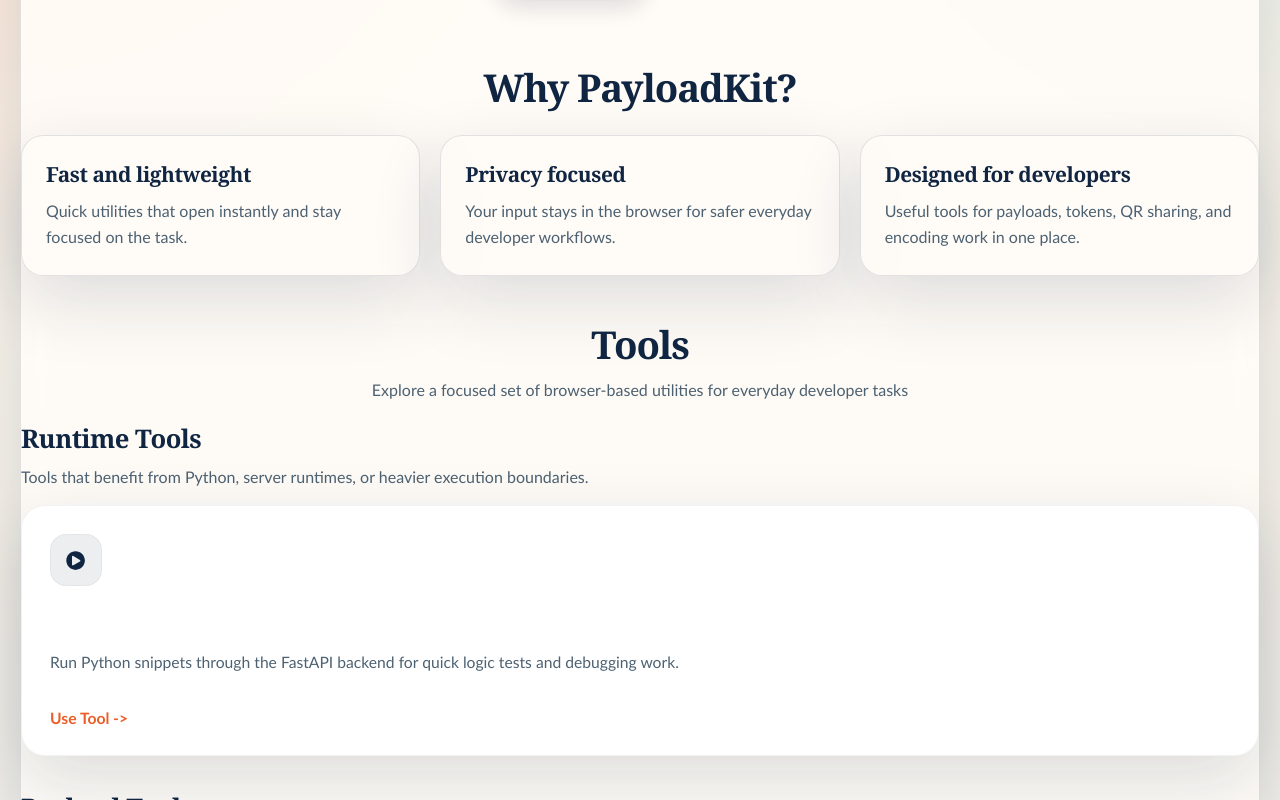
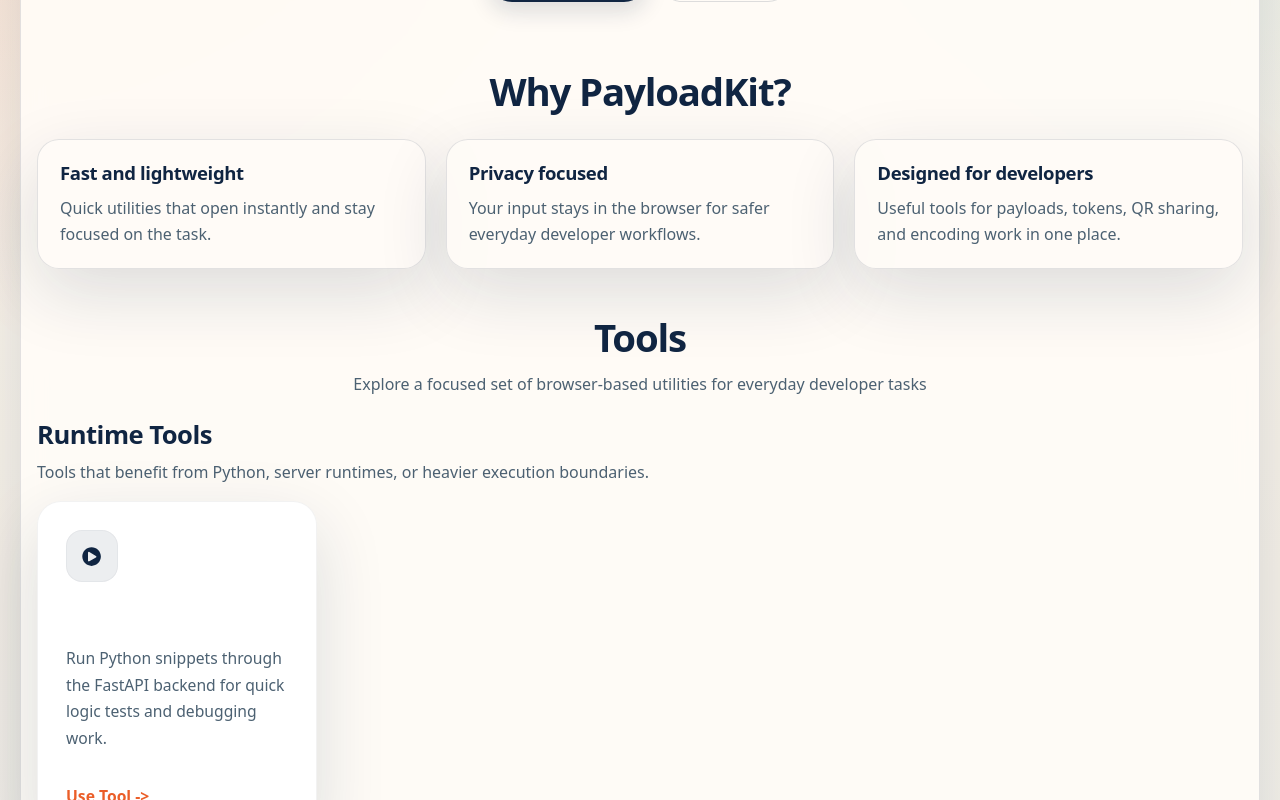
Before and after one commit to ABHISHEKKORIVI/payloadkit, a React (Create React App) app in the folder dev-tools-frontend/: page / in a window 1280 px wide. Shown: the part 420-1220 px from the top of the page. Built offline with nearby package versions, Linux system fonts and the light colour scheme; no server answers.

Commit message:
fix: update font family in index.css and remove visibility flag from QR Generator tool

```diff
--- a/dev-tools-frontend/src/App.css
+++ b/dev-tools-frontend/src/App.css
@@ -30,6 +30,8 @@
 .app-shell {
   min-height: 100vh;
   padding: 18px 20px 56px;
+  display: flex;
+  flex-direction: column;
 }
 
 .topbar {
@@ -53,7 +55,6 @@
   background: transparent;
   padding: 0;
   color: var(--ink-strong);
-  font-family: Georgia, 'Times New Roman', serif;
   font-size: 1.7rem;
   font-weight: 700;
   letter-spacing: -0.03em;
@@ -200,6 +201,8 @@
 .app-content {
   width: 100%;
   margin: 0 auto;
+  padding-inline: 0;
+  flex: 1 0 auto;
 }
 
 .home-page,
@@ -247,7 +250,6 @@
 .page-header h1,
 .hero-card h2 {
   margin: 0;
-  font-family: Georgia, 'Times New Roman', serif;
   font-weight: 700;
   letter-spacing: -0.03em;
 }
@@ -307,15 +309,33 @@
 
 .why-section {
   margin-bottom: 34px;
+  padding-inline: 16px;
 }
 
 .cards-section {
-  padding: 8px 0 0;
+  padding: 8px 0 20px;
 }
 
 .tool-group-list {
   display: grid;
   gap: 34px;
+}
+
+.tool-group {
+  padding-inline: 16px;
+}
+
+.tool-group--compact {
+  padding-inline: 16px;
+}
+
+.tool-group--compact .hero-grid {
+  grid-template-columns: repeat(auto-fit, minmax(250px, 280px));
+  justify-content: start;
+}
+
+.tool-group--compact .tool-card-button {
+  max-width: 280px;
 }
 
 .tool-group-heading {
@@ -324,7 +344,6 @@
 
 .tool-group-heading h3 {
   margin: 0;
-  font-family: Georgia, 'Times New Roman', serif;
   font-size: clamp(1.3rem, 2vw, 1.7rem);
   letter-spacing: -0.02em;
 }
@@ -343,7 +362,6 @@
 
 .section-heading h2 {
   margin: 0;
-  font-family: Georgia, 'Times New Roman', serif;
   font-size: clamp(1.8rem, 3vw, 2.5rem);
   letter-spacing: -0.03em;
 }
@@ -362,15 +380,14 @@
 .why-card {
   border: 1px solid var(--line);
   border-radius: 22px;
-  padding: 24px;
+  padding: 20px 22px;
   background: rgba(255, 252, 247, 0.85);
   box-shadow: var(--shadow);
 }
 
 .why-card h3 {
   margin: 0 0 10px;
-  font-family: Georgia, 'Times New Roman', serif;
-  font-size: 1.3rem;
+  font-size: 1.16rem;
   letter-spacing: -0.02em;
 }
 
@@ -627,6 +644,22 @@
   box-shadow: none;
 }
 
+.python-run-button--unavailable {
+  background: rgba(16, 37, 66, 0.9);
+}
+
+.python-run-button--unavailable:hover {
+  transform: none;
+  opacity: 0.5;
+  box-shadow: 0 10px 22px rgba(16, 37, 66, 0.14);
+  cursor: not-allowed;
+}
+
+.python-run-button--unavailable:focus-visible {
+  outline: 3px solid rgba(235, 94, 40, 0.34);
+  outline-offset: 3px;
+}
+
 .disabled-link {
   pointer-events: none;
   opacity: 0.45;
@@ -801,6 +834,7 @@
   padding: 22px 12px 8px;
   text-align: center;
   color: var(--ink-soft);
+  flex-shrink: 0;
 }
 
 .site-footer p {
@@ -821,6 +855,10 @@
 @media (max-width: 680px) {
   .app-shell {
     padding: 12px 12px 40px;
+  }
+
+  .app-content {
+    padding-inline: 4px;
   }
 
   .topbar {
--- a/dev-tools-frontend/src/App.js
+++ b/dev-tools-frontend/src/App.js
@@ -454,7 +454,11 @@
 
         <div className="tool-group-list">
           {visibleToolGroups.map((group) => (
-            <section className="tool-group" key={group.id} aria-labelledby={`${group.id}-tools`}>
+            <section
+              className={group.id === 'backend' ? 'tool-group tool-group--compact' : 'tool-group'}
+              key={group.id}
+              aria-labelledby={`${group.id}-tools`}
+            >
               <div className="tool-group-heading">
                 <h3 id={`${group.id}-tools`}>{group.title}</h3>
                 <p>{group.description}</p>
--- a/dev-tools-frontend/src/components/PythonTool.js
+++ b/dev-tools-frontend/src/components/PythonTool.js
@@ -2,18 +2,10 @@
   pythonCode,
   pythonOutput,
   pythonError,
-  pythonStatus,
   onPythonCodeChange,
-  onRunPython,
   onCopy,
 }) {
-  const isBusy = pythonStatus === 'loading' || pythonStatus === 'running';
-  const buttonLabel =
-    pythonStatus === 'loading'
-      ? 'Connecting...'
-      : pythonStatus === 'running'
-        ? 'Running...'
-        : 'Run Python';
+  const buttonLabel = 'Run Python';
 
   return (
     <section className="page-panel">
@@ -22,11 +14,16 @@
           <p className="panel-kicker">Developer Tool</p>
           <h1>Python Compiler</h1>
           <p className="page-text">
-            Run lightweight Python snippets through the FastAPI backend. Great for quick logic
-            checks, interview practice, and scratchpad experiments.
+            Python execution still needs the backend, so the button stays in a disabled-looking
+            state for this UI-only release.
           </p>
         </div>
-        <button type="button" onClick={onRunPython} disabled={isBusy}>
+        <button
+          type="button"
+          className="python-run-button python-run-button--unavailable"
+          aria-disabled="true"
+          title="Backend unavailable in this release"
+        >
           {buttonLabel}
         </button>
       </div>
@@ -41,16 +38,9 @@
             spellCheck="false"
           />
           <p className="helper-text">
-            Runs on the local backend with a short timeout. Best for small scripts and standard
-            library workflows.
+            Hover the button above to see the unavailable state.
           </p>
           {pythonError ? <p className="error-text">{pythonError}</p> : null}
-        </div>
-
-        <div className="mobile-action-row">
-          <button type="button" onClick={onRunPython} disabled={isBusy}>
-            {buttonLabel}
-          </button>
         </div>
 
         <div className="output-block">
--- a/dev-tools-frontend/src/index.css
+++ b/dev-tools-frontend/src/index.css
@@ -3,7 +3,7 @@
 }
 
 body {
-  font-family: 'Trebuchet MS', 'Segoe UI', sans-serif;
+  font-family: system-ui, -apple-system, BlinkMacSystemFont, 'Segoe UI', sans-serif;
 }
 
 button,
--- a/dev-tools-frontend/src/tools/toolRegistry.js
+++ b/dev-tools-frontend/src/tools/toolRegistry.js
@@ -66,7 +66,6 @@
         icon: FaQrcode,
         navLabel: 'QR Generator',
         brief: 'Generate downloadable QR codes for URLs, text, onboarding links, or internal tools.',
-        visible: false,
       },
       {
         id: 'uuid',
```
